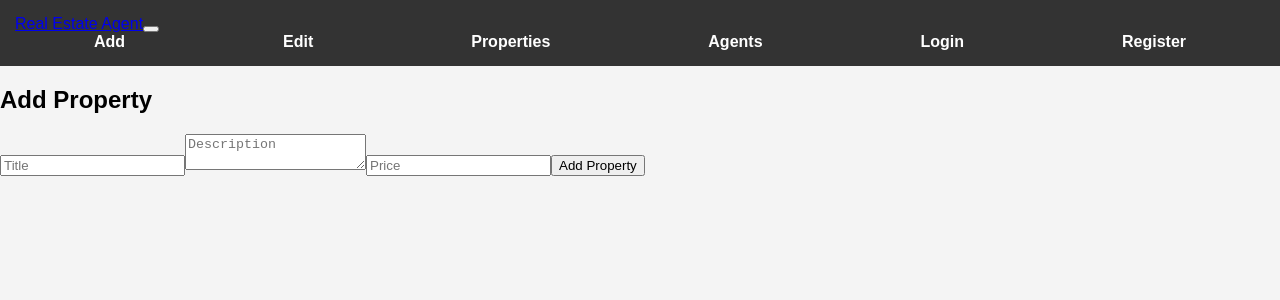
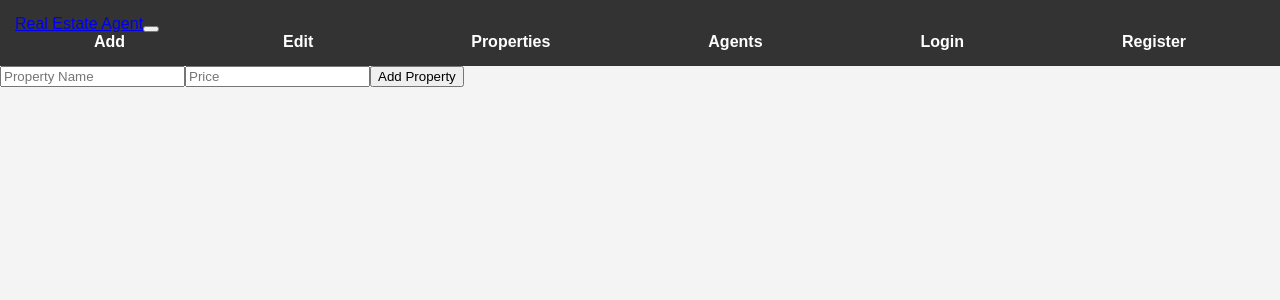
Before and after one commit to papithap913/real-estate-frontend, a React (Create React App) app: page /addproperty in a window 1280 px wide. Shown: the top 300 px of the page. Built offline with nearby package versions, Linux system fonts and the light colour scheme.

Commit message:
Update AddProperty.js

```diff
--- a/src/components/AddProperty.js
+++ b/src/components/AddProperty.js
@@ -1,58 +1,37 @@
-// src/components/AddProperty.js
 import React, { useState } from "react";
 import axios from "../axiosConfig";
 
-const AddProperty = () => {
-  const [formData, setFormData] = useState({ title: "", description: "", price: "" });
-  const [message, setMessage] = useState("");
-
-  const handleChange = (e) => {
-    setFormData({ ...formData, [e.target.name]: e.target.value });
-  };
+function AddProperty() {
+  const [propertyName, setPropertyName] = useState("");
+  const [price, setPrice] = useState("");
 
   const handleSubmit = async (e) => {
     e.preventDefault();
     try {
-      await axios.post("/addproperty", formData);
-      setMessage("Property added successfully!");
-      setFormData({ title: "", description: "", price: "" });
-    } catch (err) {
-      setMessage(err.response?.data?.message || "Error occurred");
+      const response = await axios.post("/addproperty", { name: propertyName, price });
+      console.log("Property added successfully:", response.data);
+    } catch (error) {
+      console.error("Error occurred:", error.response?.data || error.message);
     }
   };
 
   return (
-    <div>
-      <h2>Add Property</h2>
     <form onSubmit={handleSubmit}>
       <input
         type="text"
-          name="title"
-          placeholder="Title"
-          value={formData.title}
-          onChange={handleChange}
-          required
-        />
-        <textarea
-          name="description"
-          placeholder="Description"
-          value={formData.description}
-          onChange={handleChange}
-          required
+        placeholder="Property Name"
+        value={propertyName}
+        onChange={(e) => setPropertyName(e.target.value)}
       />
       <input
         type="number"
-          name="price"
         placeholder="Price"
-          value={formData.price}
-          onChange={handleChange}
-          required
+        value={price}
+        onChange={(e) => setPrice(e.target.value)}
       />
       <button type="submit">Add Property</button>
     </form>
-      <p>{message}</p>
-    </div>
   );
-};
+}
 
 export default AddProperty;
```
Lines whose indentation alone changed are shown as unchanged.
